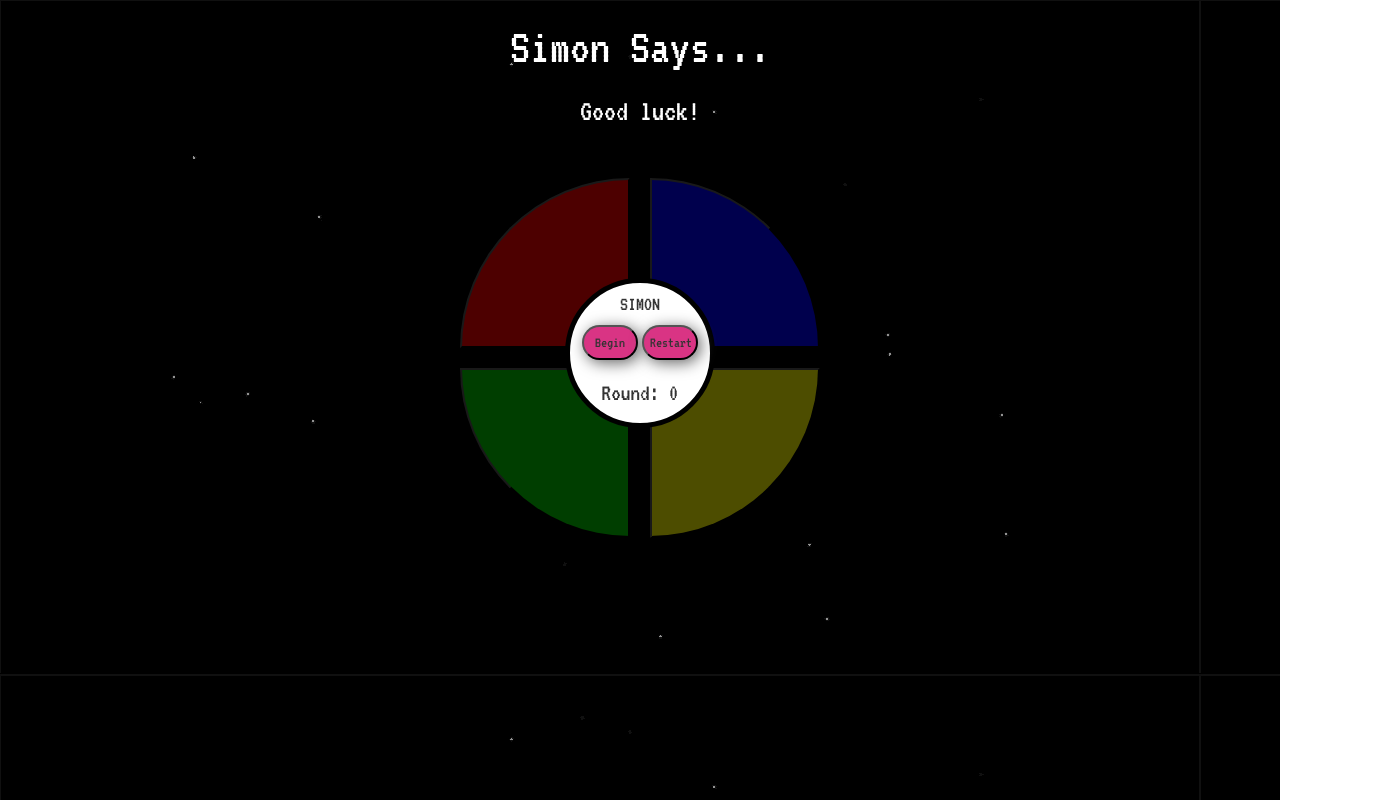
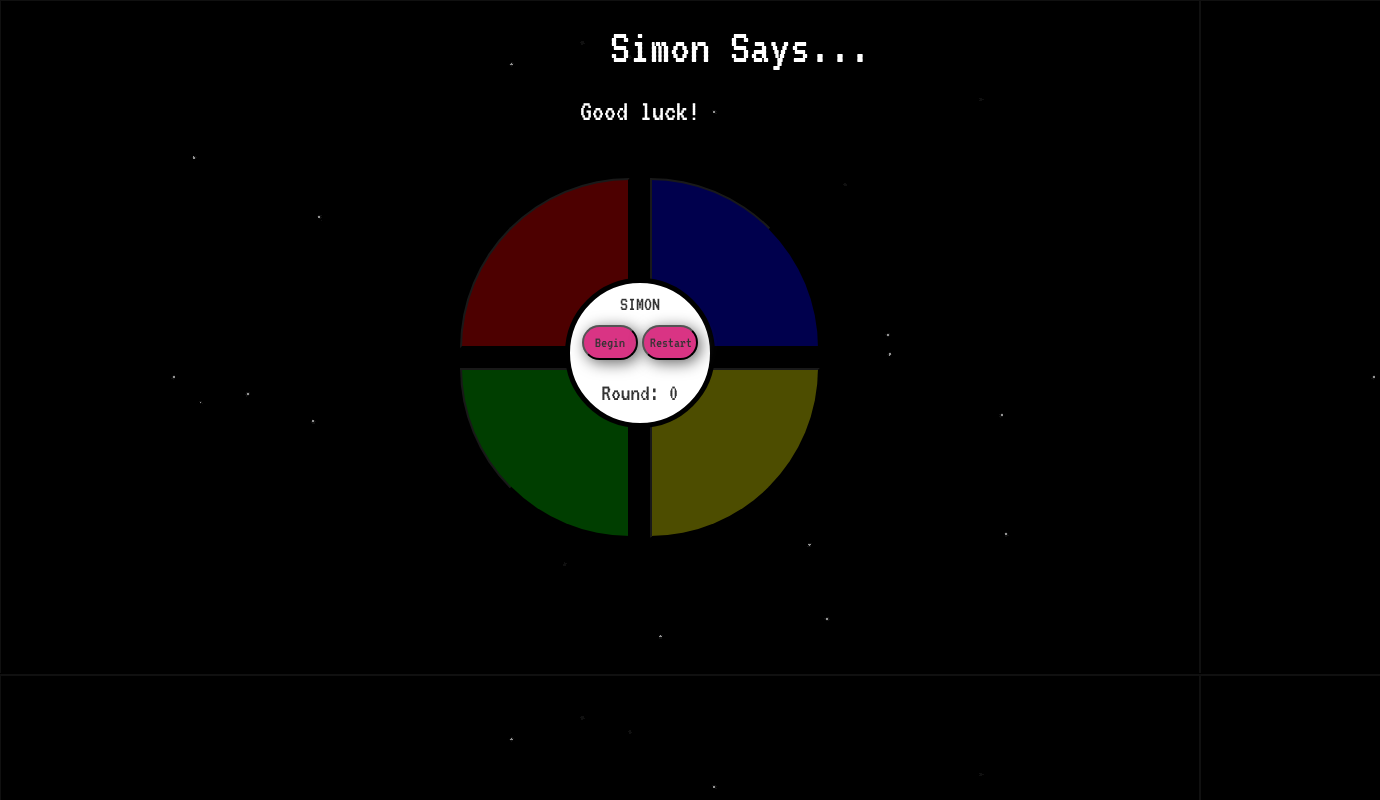
Before and after one commit to sophiakurihara/Simple-Simon, a plain HTML site: page public/index.html in a window 1280 px wide. Both pictures are taken after a click on the input "Begin". Shown: the whole page, 1380 px wide, since content can reach past the window. Drawn offline with Linux system fonts and the light colour scheme.

Commit message:
change h1 heading to position:relative. got it to move in one direction

```diff
--- a/public/css/index.css
+++ b/public/css/index.css
@@ -7,6 +7,7 @@ h1 {
 	font-family: "VT323", monospace;
 	font-size: 50px;
 	color: #fff;
+	position: relative;
 
 }
 
--- a/public/js/index.js
+++ b/public/js/index.js
@@ -143,6 +143,12 @@ $(document).ready(function() {
     });
     //initializes the game board when the begin button is clicked
     $("#begin_game").click(function() {
+        $("#simon_says").animate({
+            left: "100px"
+        },500).animate({
+            right: "100px"
+        },500);
+
         userSequence = [];
         simonSequence = [];
         round = 0;
```
